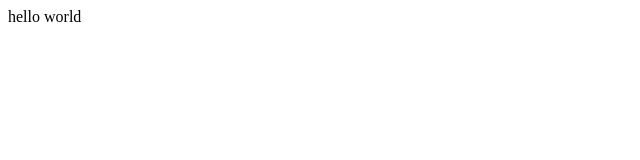
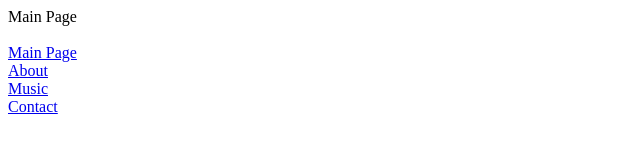
Before and after one commit to David-Bohl/David-Bohl.github.io, a plain HTML site: page index.html in a window 1280 px wide. Shown: the whole page, without its empty margins (0-640 px from the left). Drawn offline with Linux system fonts and the light colour scheme.

Commit message:
add basic nav

```diff
--- a/index.html
+++ b/index.html
@@ -2,9 +2,19 @@
 <html lang="en">
 <head>
 	<meta charset="UTF-8">
-	<title>Document</title>
+	<title>Home</title>
 </head>
 <body>
-	hello world
+	Main Page
+
+	<br>
+	<br>
+
+	<a href="index.html">Main Page</a> <br>
+	<a href="about.html">About</a> <br>
+	<a href="music.html">Music</a> <br>
+	<a href="contact.html">Contact</a> <br>
+
+
 </body>
 </html>
```
Also changed, not shown: about.html (+9 -0 lines), contact.html (+9 -0 lines), music.html (+9 -0 lines), 1 other file.
